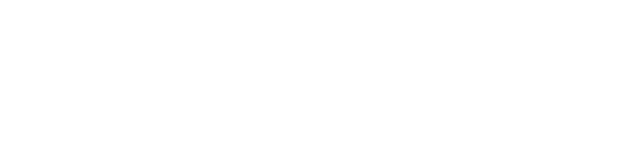
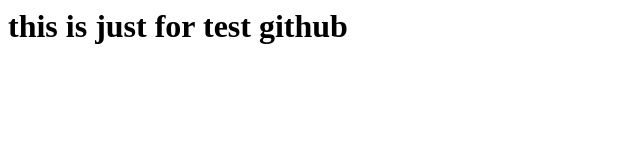
Before and after one commit to taymour77/fullstack_diploma, a plain HTML site: page session2/index.html in a window 1280 px wide. Shown: the whole page, without its empty margins (0-640 px from the left). Drawn offline with Linux system fonts and the light colour scheme.

Commit message:
second commit

```diff
--- a/session2/index.html
+++ b/session2/index.html
@@ -3,6 +3,6 @@
         <title>test</title>
     </head>
     <body>
-
+        <h1>this is just for test github</h1>
     </body>
 </html>
```
